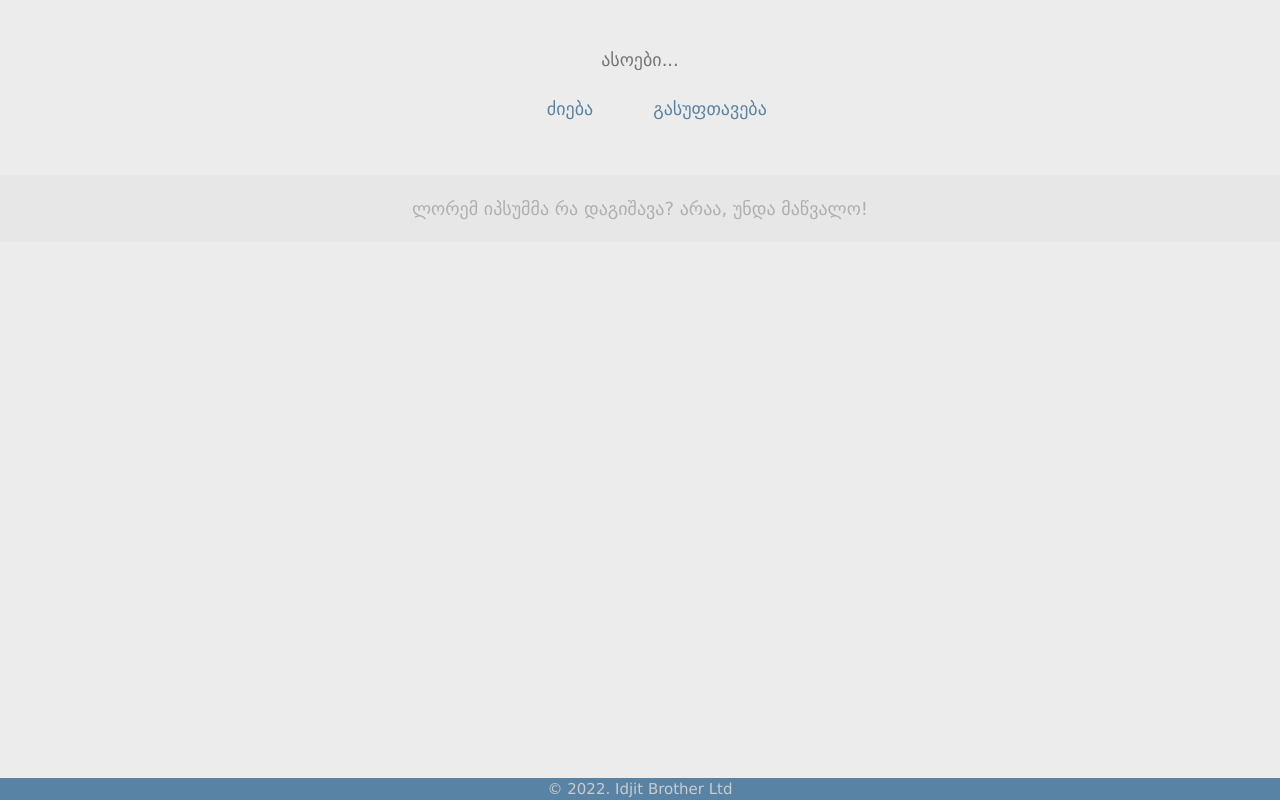
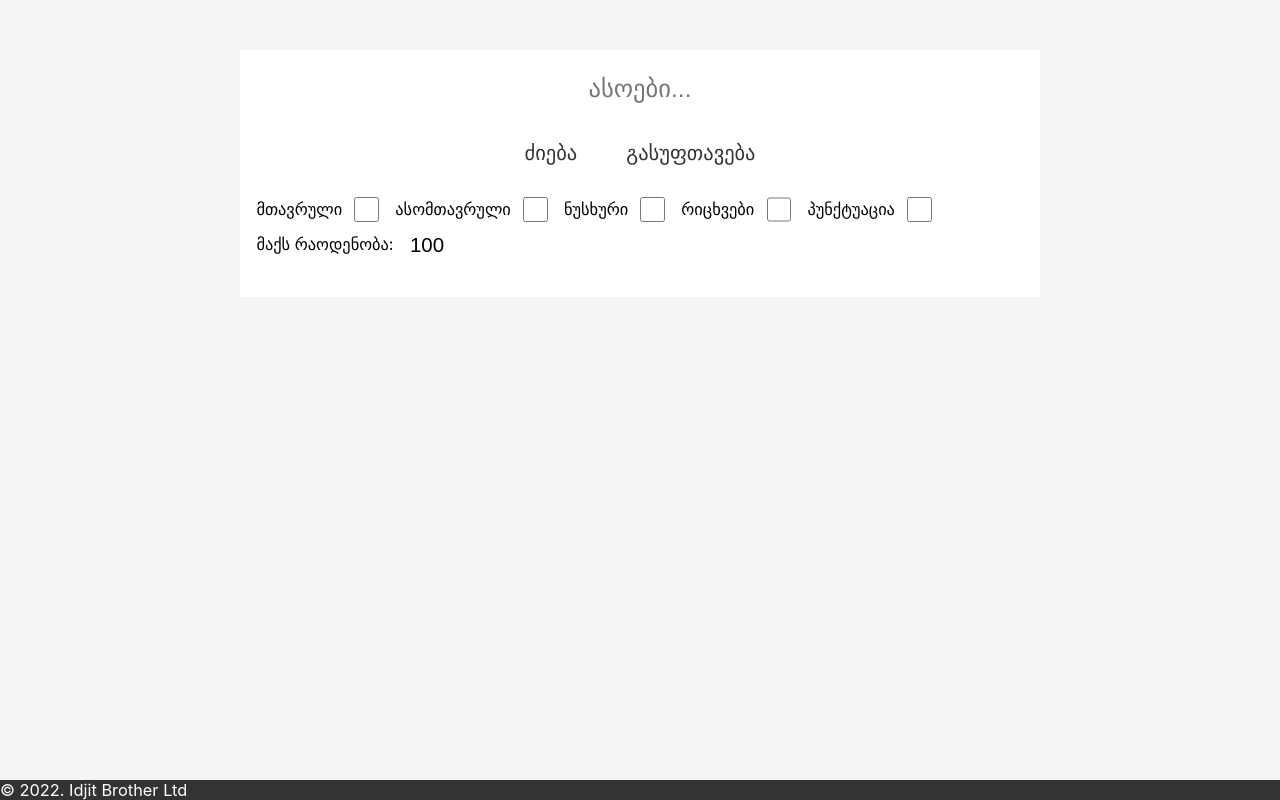
Before and after one commit to forkingbeardman/word-generator, a PHP site: page / in a window 1280 px wide. Run offline with PHP 8.4, Linux system fonts and the light colour scheme; data that the repository does not hold is empty.

Commit message:
updates
Added :
1. Supports Old Georgian ("Asomtavruli") and Mid Georgian ("Nuskha-khutsuri") scripts
2. Supports adding random numbers
3. Supports random punctuation marks
4. Word limit dropdown

```diff
--- a/index.php
+++ b/index.php
@@ -1,6 +1,42 @@
 <?php
 require __DIR__ . '/src/def.php';
 header('Content-Type: text/html; charset=utf-8');
+
+$text = '<div class="dummy">ლორემ იპსუმმა რა დაგიშავა? არაა, უნდა მაწვალო!</div>';
+$chars = "";
+$result = "";
+//options
+$aDropd = array("100", "200", "500");
+//$styles = array("mtavruli"); //for future autogenerating
+$addOps = array("mtavruli" => "off", "am" => "off", "nk" => "off", "punc" => "off", "wordcount" => "100", "numbers" => "off");
+
+//post
+if (isset($_POST['submit'])) {
+	//be sure to validate and clean your variables
+	$chars = htmlentities($_POST['chars']);
+	if (isset($_POST['mtavruli'])) {
+		$addOps['mtavruli'] = htmlentities($_POST['mtavruli']);
+	}
+	if (isset($_POST['am'])) {
+		$addOps['am'] = htmlentities($_POST['am']);
+	}
+	if (isset($_POST['nk'])) {
+		$addOps['nk'] = htmlentities($_POST['nk']);
+	}
+	if (isset($_POST['wordcount'])) {
+		$addOps['wordcount'] = htmlentities($_POST['wordcount']);
+	}
+	if (isset($_POST['numbers'])) {
+		$addOps['numbers'] = htmlentities($_POST['numbers']);
+	}
+	if (isset($_POST['punc'])) {
+		$addOps['punc'] = htmlentities($_POST['punc']);
+	}
+
+	//then you can use them in a PHP function.
+	$result = my_text_finder($chars, $addOps);
+}
+
 ?>
 
 <head>
@@ -10,29 +46,46 @@ header('Content-Type: text/html; charset=utf-8');
 	<meta name="author" content="ForkingBeardman">
 	<meta name="description" content="Generate Random Georgian words using only the characters provided">
 	<link rel="stylesheet" type="text/css" href="src/style.css">
-</head>
 
 <body>
+	</head>
 	<div class="wrapper">
 		<div class="user-input">
-			<form action="" method="get">
+			<form action="" method="post" id="">
 				<div class="input-field">
-					<input type="text" class="form-control" name="chars" id="chars" placeholder="ასოები..." autocomplete="off" autocorrect="off" autocapitalize="off" spellcheck="false"></input>
+					<input type="text" class="form-control" name="chars" id="chars" placeholder="ასოები..." autocomplete="off" autocorrect="off" autocapitalize="off" spellcheck="false" value="<?php echo clean_chars($chars) ?>"></input>
 					<div class="underline"></div>
 				</div>
 				<div class="buttons-wrap">
 					<div class="buttons">
-						<div class="btn">
-							<div class="btn-group">
-								<input type="submit" name="submit" value="ძიება"></input>
-							</div>
-						</div>
+						<input type="submit" name="submit" value="ძიება" class="btn"></input>
 						<div class="btn">
 							<a href="./">
 								<div class="clear">გასუფთავება</div>
 							</a>
 						</div>
 					</div>
+				</div>
+				<div class="add-options">
+					<label class="lbl_chckbox" for="mtavruli">მთავრული</label>
+					<input type="checkbox" name="mtavruli" id="mtavruli" <?php echo $addOps['mtavruli'] <> "off" ? "checked" : "" ?>>
+					<label class="lbl_chckbox" for="am">ასომთავრული</label>
+					<input type="checkbox" name="am" id="am" <?php echo $addOps['am'] <> "off" ? "checked" : "" ?>>
+					<label class="lbl_chckbox" for="nk">ნუსხური</label>
+					<input type="checkbox" name="nk" id="nk" <?php echo $addOps['nk'] <> "off" ? "checked" : "" ?>>
+					<label class="lbl_chckbox" for="numbers">რიცხვები</label>
+					<input type="checkbox" name="numbers" id="numbers" <?php echo $addOps['numbers'] <> "off" ? "checked" : "" ?>>
+					<label class="lbl_chckbox" for="punc">პუნქტუაცია</label>
+					<input type="checkbox" name="punc" id="punc" <?php echo $addOps['punc'] <> "off" ? "checked" : "" ?>>
+					<label for="wordcount">მაქს რაოდენობა:</label>
+					<?php
+					echo '<select id="wordcount" name="wordcount">';
+					foreach ($aDropd as $sOption) {
+						$sSel = ($sOption == htmlentities($_POST['wordcount'])) ? 'selected="selected"' : "";
+						echo "<option   $sSel>$sOption</option>";
+					}
+					echo "</select>";
+					?>
 				</div>
 			</form>
 		</div>
@@ -41,21 +94,8 @@ header('Content-Type: text/html; charset=utf-8');
 				<!-- Submit Logic -->
 
 				<?php
-				$text = '<div class="dummy">ლორემ იპსუმმა რა დაგიშავა? არაა, უნდა მაწვალო!</div>';
-				$val1 = "";
-				$result = "";
-				if (isset($_GET['submit'])) {
-					//be sure to validate and clean your variables
-					$val1 = htmlentities($_GET['chars']);
-					//echo $val1;
-					$text = "";
-					//then you can use them in a PHP function.
-					$result = my_text_finder($val1);
-					foreach ($result as $res) {
-						$text .=  $res . " ";
-					}
-				}
-				echo $text;
+
+				echo $result;
 				?>
 			</div>
 		</div>
--- a/src/style.css
+++ b/src/style.css
@@ -1,117 +1,75 @@
-:root {
-    --main-bg-color: rgb(236, 236, 236);
-    --accent-color: rgb(88, 131, 165);
+/* Use a responsive font size based on the viewport width */
+html {
+    font-size: calc(1rem + (1.5 - 1) * ((100vw - 300px) / (1600 - 300)));
 }
 
-/* Box sizing rules */
-*,
-*::before,
-*::after {
-    box-sizing: border-box;
+/* Use the user's preferred system font as the default font */
+body {
+    font-family: -apple-system, BlinkMacSystemFont, "Helvetica Neue", Verdana, sans-serif;
 }
 
-/* Remove default margin */
-body,
-h1,
-h2,
-h3,
-h4,
-p,
-figure,
-blockquote,
-dl,
-dd {
+/* Use a light grey as the main background color */
+body {
+    background-color: #f5f5f5;
     margin: 0;
 }
 
-/* Remove list styles on ul, ol elements with a list role, which suggests default styling will be removed */
-ul[role='list'],
-ol[role='list'] {
-    list-style: none;
+/* Center the wrapper element and give it a max-width */
+.wrapper {
+    max-width: 800px;
+    margin: 50px auto;
 }
 
-/* Set core root defaults */
-html:focus-within {
-    scroll-behavior: smooth;
+
+/* Use a white background for the user input container and give it some padding */
+.user-input {
+    background-color: white;
+    padding: 1rem;
 }
 
-/* Set core body defaults */
-body {
-    min-height: 100vh;
-    text-rendering: optimizeSpeed;
-    line-height: 1.5;
-    font-family:Verdana, Geneva, Tahoma, sans-serif;
+/* Use a light grey background for the text output container and give it some padding */
+.text-output {
+    background-color: #f5f5f5;
+    padding: 1rem;
 }
 
-/* A elements that don't have a class get default styles */
 a:not([class]) {
     text-decoration-skip-ink: auto;
 }
+
 a {
     text-decoration: none;
-    color: var(--accent-color);
-}
-/* Make images easier to work with */
-img,
-picture {
-    max-width: 100%;
-    display: block;
 }
 
-/* Inherit fonts for inputs and buttons */
-input,
-button,
-textarea,
-select {
-    font: inherit;
+/* Use a dark grey as the accent color */
+:root {
+    --accent-color: #333;
 }
 
-/* Remove all animations, transitions and smooth scroll for people that prefer not to see them */
-@media (prefers-reduced-motion: reduce) {
-    html:focus-within {
-        scroll-behavior: auto;
-    }
-
-    *,
-    *::before,
-    *::after {
-        animation-duration: 0.01ms !important;
-        animation-iteration-count: 1 !important;
-        transition-duration: 0.01ms !important;
-        scroll-behavior: auto !important;
-    }
+/* Style the form elements */
+form {
+    display: flex;
+    flex-wrap: wrap;
+    align-items: flex-start;
 }
 
-/* end of reset */
-
-body {
-    background-color: var(--main-bg-color);
-    margin: 0;
-    padding: 0;
+/* Style the input field */
+.input-field {
     width: 100%;
-    font-size: large;
+    text-align: center;
+    justify-content: center;
 }
 
-.wrapper {
-    width: 60%;
-    min-height: 400px;
-    padding: 5px;
-    justify-content: center;
-    align-items: center;
-
-    /* position the div in center */
-    position: absolute;
-    top: 10%;
-    left: 50%;
-    transform: translate(-50%, -10%);
+input {
+    width: 100%;
+    font-size: 1.5rem;
+    padding: 0.5rem;
+    border: none;
+    text-align: center;
 }
 
-input-field {
-    width: 100%;
-}
-
-
-input:focus-visible {
+/* Add a dark grey underline to the input field when it is focused */
+input:focus {
     outline: none;
 }
 
@@ -119,103 +77,106 @@ input:focus~.underline {
     background-color: var(--accent-color);
 }
 
+/* Style the underline */
 .underline {
     transition: color 0.3s, background 0.3s, border 0.3s, text-shadow 0.3s;
     z-index: 0;
     height: 5px;
     margin-top: -4px;
     width: 100%;
-
 }
 
-.form-control {
-    border: 0;
-    background-color: var(--main-bg-color);
-    text-align: center;
+/* Style the buttons */
+.buttons-wrap {
     width: 100%;
+    margin-top: 1rem;
+    display: flex;
+    justify-content: center;
+    align-items: center;
 }
 
 
-
-.user-input {
-    text-align: center;
-    position: relative;
-
-}
-
-.text-output {
-    margin-top: 50px;
-    position: relative;
-    text-align: center;
-    padding: 20px;
-}
-
-.text-wrapper {
-    width: 100%;
-}
-
-[class^=text-wrapper] {
-    height: 100%;
-    position: relative;
-}
-
-[class^=text-wrapper]:before {
-    content: '';
-    position: absolute;
-    top: 0;
-    left: 50%;
-    transform: translateX(-50%);
-    height: 100%;
-    width: 100vw;
-    background: rgb(231, 231, 231);
-    z-index: -1;
-}
-
-.buttons-wrap {
-    width: 100%;
-    margin-top: 20px;
-    display: flex;
-    align-items: center;
-    justify-content: center;
-}
-
 .buttons {
     display: flex;
+    align-items: stretch;
+    /* justify-content: space-between; */
 }
 
 .btn {
-    border: 0;
-    max-width: 140px;
-    width: 140px;
-    height: 30px;
+    align-items: center;
+    border-radius: 0.25rem;
+    font-size: 1.25rem;
+    font-weight: 500;
+    cursor: pointer;
     color: var(--accent-color);
-    text-decoration: none;
+    background-color: inherit;
+    padding: 0.75rem 1.5rem;
 }
 
-.btn input {
-    background-color: inherit;
-    border: inherit;
-    padding: 0;
+/* Style the clear button */
+.clear {
+    text-decoration: none;
     color: var(--accent-color);
+    /* or any other color you want */
 }
 
-.btn input:hover {
-    cursor:pointer;
-    color: rgb(83, 83, 83);
+/* Style the additional options */
+.add-options {
+    display: flex;
+    flex-wrap: wrap;
+    align-items: center;
+    margin-top: 1rem;
 }
 
-.dummy {
-    color:rgb(175, 175, 175);
+
+.add-options label {
+    font-size: 1rem;
+    margin-right: 0.5rem;
 }
 
-.footer {
+.add-options input[type="checkbox"],
+.add-options select {
+    margin-right: 1rem;
+}
+
+/* Style the select element */
+select {
+    font-size: 1.25rem;
+    padding: 0.5rem;
+    border: none;
+    background-color: transparent;
+    appearance: none;
+    -webkit-appearance: none;
+    -moz-appearance: none;
+}
+
+/* Style the checkbox and radio input elements */
+input[type="checkbox"] {
+    display: none;
+}
+
+input[type="checkbox"] {
+    display: inline-block;
+    margin-right: 0.5rem;
+    content: "";
+    width: 1.5rem;
+    height: 1.5rem;
+    border-radius: 0.25rem;
+    border: 2px solid var(--accent-color);
+    vertical-align: middle;
+    cursor: pointer;
+}
+
+input[type="checkbox"]:checked {
+    background-color: var(--accent-color);
+}
+
+
+footer {
     position: fixed;
-    left: 0;
     bottom: 0;
     width: 100%;
     background-color: var(--accent-color);
-    color: rgb(204, 204, 204);
-    text-align: center;
-    font-weight: 100;
-    font-size: smaller;
-  }
+    color: white;
+    /* other styles */
+}
```
Also changed, not shown: src/def.php (+101 -14 lines), src/dicts.php (added, +132 -0 lines), src/ka_GE_Letters.txt (deleted, +0 -33 lines), README.md.
